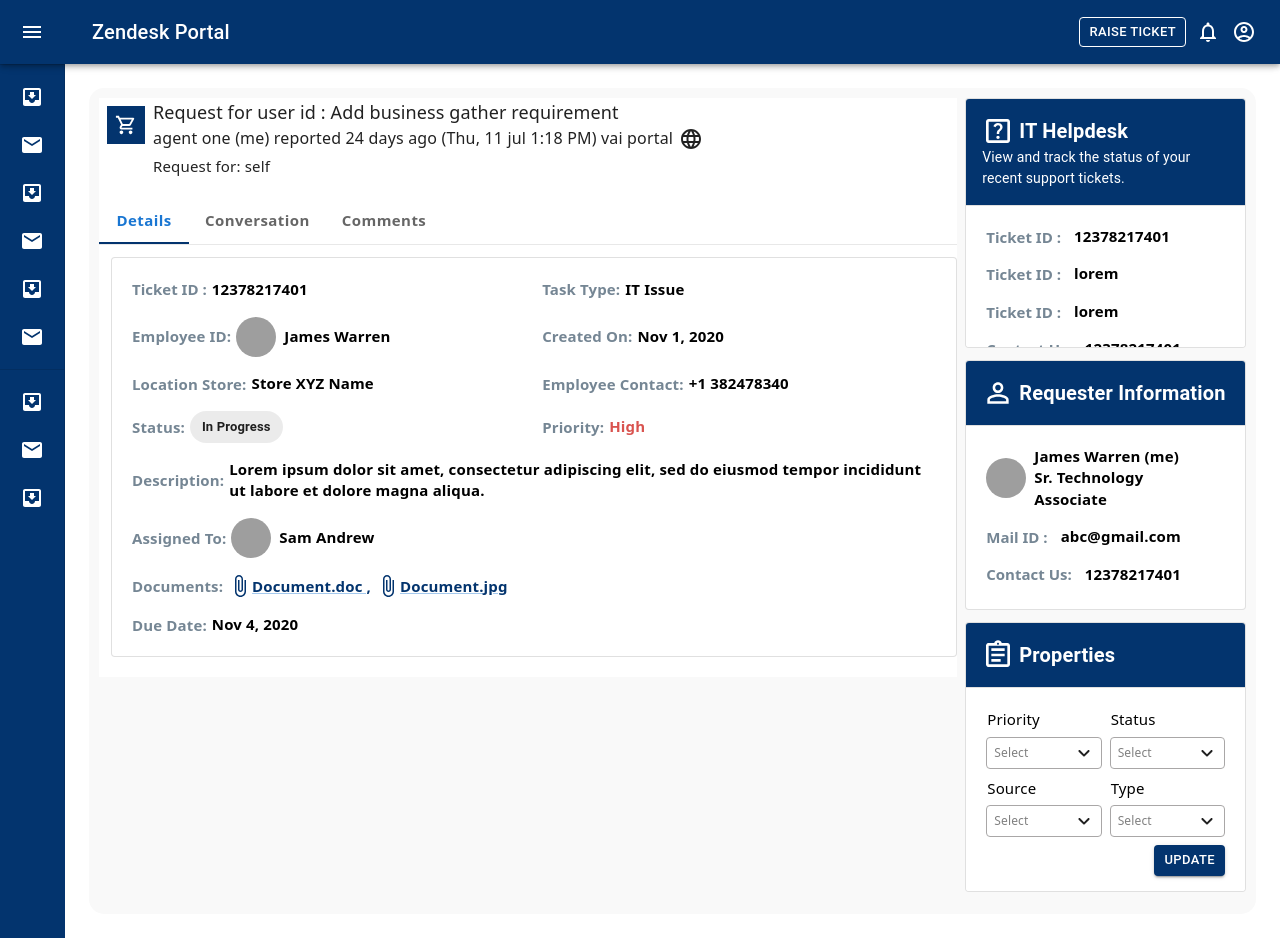
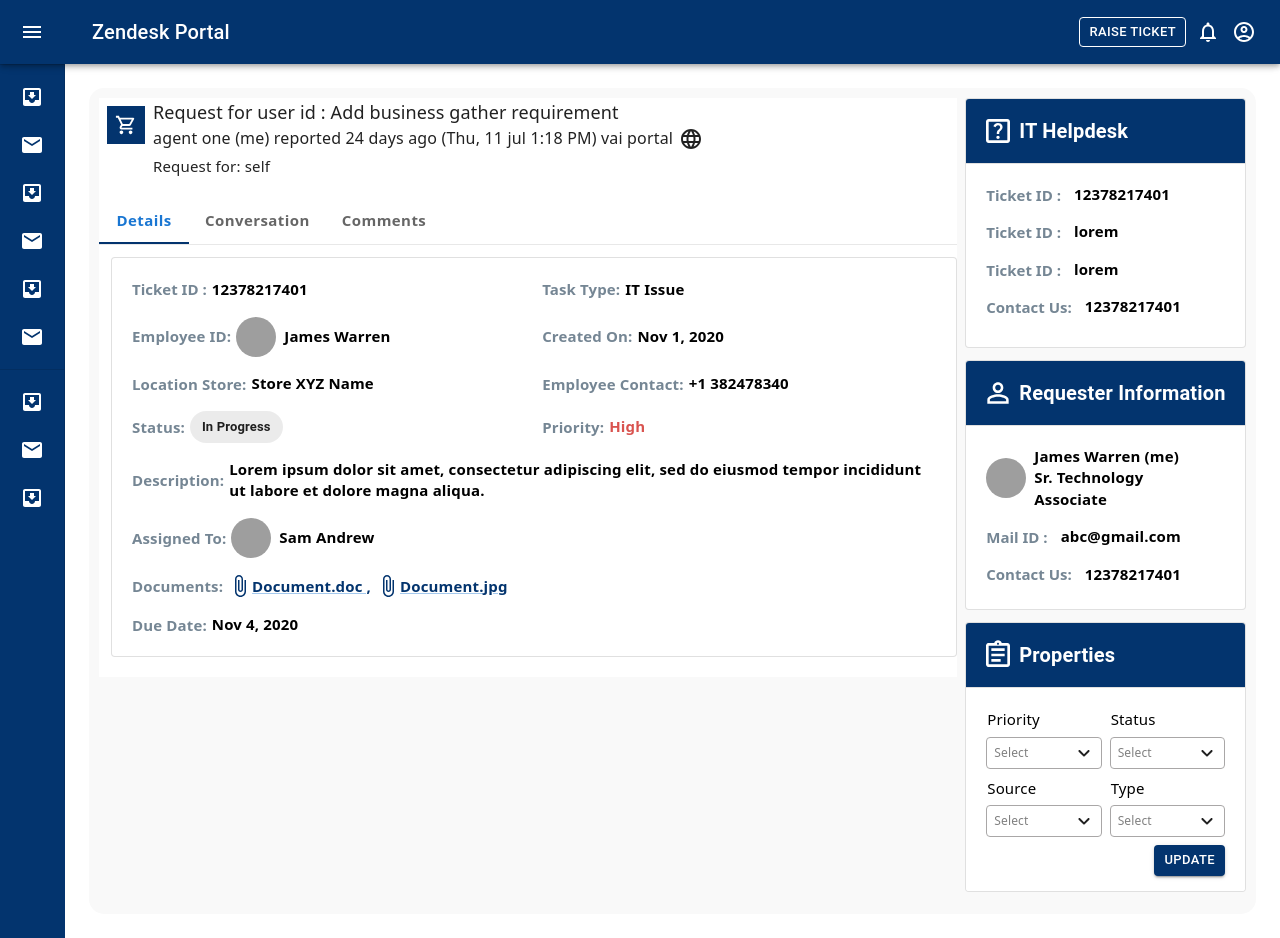
Before and after one commit to PriyanshuKherade8/Zendex, a React (Create React App) app: page /ticket/1 in a window 1280 px wide. Built offline with nearby package versions, Linux system fonts and the light colour scheme; grey boxes are pictures that could not be loaded.

Commit message:
style: UI minor changes

```diff
--- a/src/index.css
+++ b/src/index.css
@@ -12,7 +12,6 @@ code {
     monospace;
 } */
 
-
 /* For WebKit browsers (Chrome, Safari) */
 ::-webkit-scrollbar {
   width: 6px;
@@ -24,7 +23,7 @@ code {
 }
 
 ::-webkit-scrollbar-thumb {
-  background-color: rgb(142, 146, 144);
+  background-color: #03346e;
   border-radius: 9px;
   height: 20px;
   width: 3px;
--- a/src/modules/Components/TaskDetails.js
+++ b/src/modules/Components/TaskDetails.js
@@ -47,6 +47,7 @@ const DocumentLink = styled(Link)`
   font-weight: 600 !important;
   font-size: 15px !important;
   // color: #03346e !important;
+  cursor: pointer;
 `;
 
 const TaskDetails = () => {
@@ -172,13 +173,13 @@ const TaskDetails = () => {
         >
           <Label variant="body1">Documents:</Label>
           <DocumentLink
-            href="/path/to/Document.doc"
+            // href="/path/to/Document.doc"
             style={{ color: primaryColor }}
           >
             <AttachFile /> Document.doc ,
           </DocumentLink>
           <DocumentLink
-            href="/path/to/Document.jpg"
+            // href="/path/to/Document.jpg"
             style={{ color: primaryColor }}
           >
             <AttachFile /> Document.jpg
--- a/src/modules/ViewTicket/Components/HelpdeskComponent.js
+++ b/src/modules/ViewTicket/Components/HelpdeskComponent.js
@@ -92,11 +92,11 @@ const HelpdeskComponent = () => {
             IT Helpdesk
           </StyledCardTitle>
         }
-        subheader={
-          <StyledCardDescription>
-            View and track the status of your recent support tickets.
-          </StyledCardDescription>
-        }
+        // subheader={
+        //   <StyledCardDescription>
+        //     View and track the status of your recent support tickets.
+        //   </StyledCardDescription>
+        // }
       />
       <Container>
         <Grid container spacing={2}>
```
